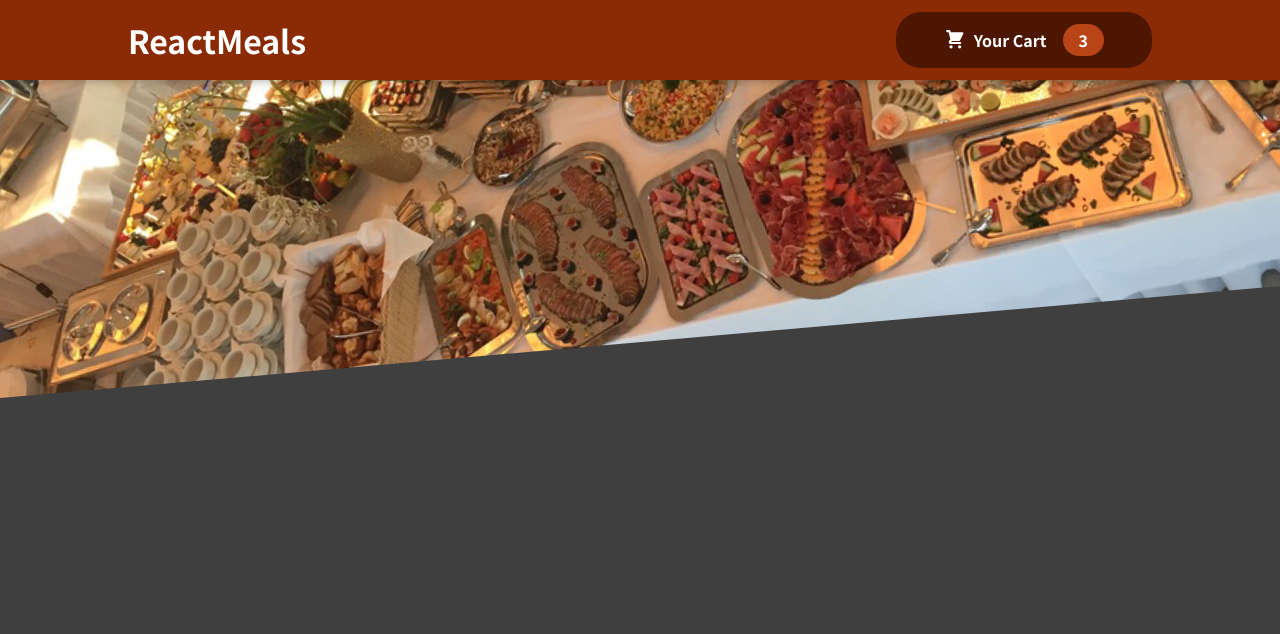
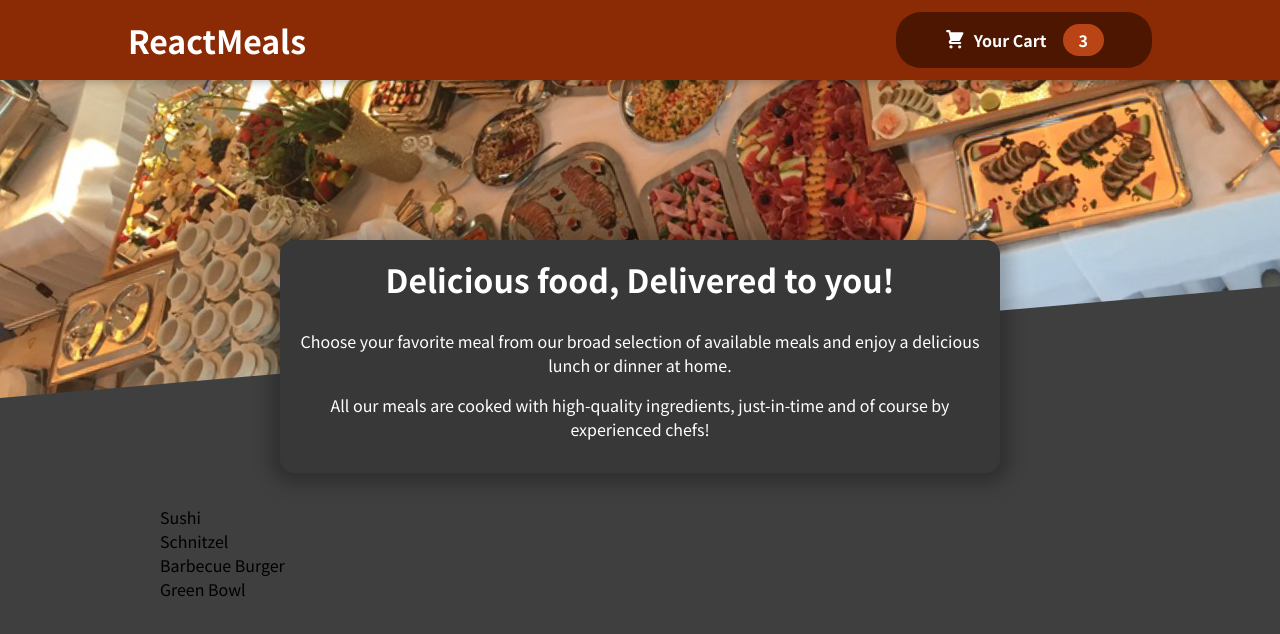
Before and after one commit to YanaAleksieva/react-food-order-app, a React (Create React App) app: page / in a window 1280 px wide. Shown: the top 634 px of the page. Built offline with nearby package versions, Linux system fonts and the light colour scheme.

Commit message:
added initial Meals components

```diff
--- a/src/App.js
+++ b/src/App.js
@@ -1,11 +1,15 @@
 import { Fragment } from "react";
 
 import Header from "./components/Layout/Header";
+import Meals from "./components/Meals/Meals";
 
 function App() {
   return (
     <Fragment>
       <Header />
+      <main>
+        <Meals />
+      </main>
     </Fragment>
   );
 }
--- /dev/null
+++ b/src/components/Meals/AvailableMeals.js
@@ -0,0 +1,40 @@
+import classes from "./AvailableMeals.module.css";
+
+const DUMMY_MEALS = [
+  {
+    id: "m1",
+    name: "Sushi",
+    description: "Finest fish and veggies",
+    price: 22.99,
+  },
+  {
+    id: "m2",
+    name: "Schnitzel",
+    description: "A german specialty!",
+    price: 16.5,
+  },
+  {
+    id: "m3",
+    name: "Barbecue Burger",
+    description: "American, raw, meaty",
+    price: 12.99,
+  },
+  {
+    id: "m4",
+    name: "Green Bowl",
+    description: "Healthy...and green...",
+    price: 18.99,
+  },
+];
+
+const AvailableMeals = () => {
+  const mealsList = DUMMY_MEALS.map((meal) => <li>{meal.name}</li>);
+
+  return (
+    <section className={classes.meals}>
+      <ul>{mealsList}</ul>
+    </section>
+  );
+};
+
+export default AvailableMeals;
--- /dev/null
+++ b/src/components/Meals/AvailableMeals.module.css
@@ -0,0 +1,24 @@
+.meals {
+  max-width: 60rem;
+  width: 90%;
+  margin: 2rem auto;
+  animation: meals-appear 1s ease-out forwards;
+}
+
+.meals ul {
+  list-style: none;
+  margin: 0;
+  padding: 0;
+}
+
+@keyframes meals-appear {
+  from {
+    opacity: 0;
+    transform: translateY(3rem);
+  }
+
+  to {
+    opacity: 1;
+    transform: translateY(0);
+  }
+}
--- /dev/null
+++ b/src/components/Meals/Meals.js
@@ -0,0 +1,15 @@
+import { Fragment } from "react";
+
+import MealsSummary from "./MealsSummary";
+import AvailableMeals from "./AvailableMeals";
+
+const Meals = () => {
+  return (
+    <Fragment>
+      <MealsSummary />
+      <AvailableMeals />
+    </Fragment>
+  );
+};
+
+export default Meals;
--- /dev/null
+++ b/src/components/Meals/MealsSummary.js
@@ -0,0 +1,19 @@
+import classes from "./MealsSummary.module.css";
+
+const MealsSummary = () => {
+  return (
+    <section className={classes.summary}>
+      <h2>Delicious food, Delivered to you!</h2>
+      <p>
+        Choose your favorite meal from our broad selection of available meals
+        and enjoy a delicious lunch or dinner at home.
+      </p>
+      <p>
+        All our meals are cooked with high-quality ingredients, just-in-time and
+        of course by experienced chefs!
+      </p>
+    </section>
+  );
+};
+
+export default MealsSummary;
--- /dev/null
+++ b/src/components/Meals/MealsSummary.module.css
@@ -0,0 +1,18 @@
+.summary {
+  text-align: center;
+  max-width: 45rem;
+  width: 90%;
+  margin: auto;
+  margin-top: -10rem;
+  position: relative;
+  background-color: #383838;
+  color: white;
+  border-radius: 14px;
+  padding: 1rem;
+  box-shadow: 0 1px 18px 10px rgba(0, 0, 0, 0.25);
+}
+
+.summary h2 {
+  font-size: 2rem;
+  margin-top: 0;
+}
```
Also changed, not shown: src/components/Meals/Meals.module.css (added).
